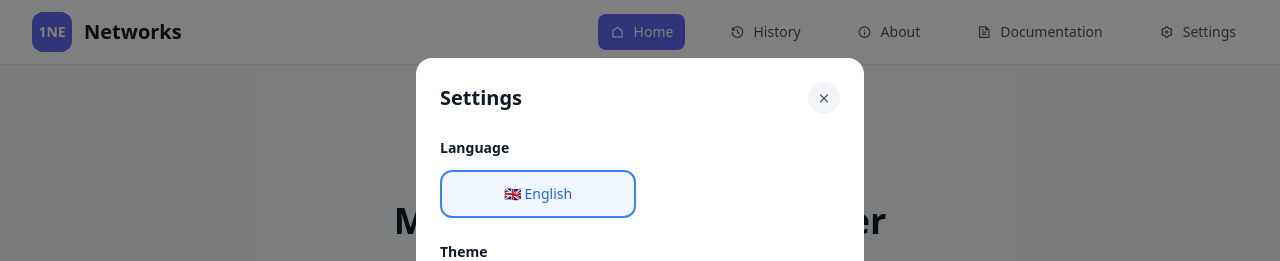
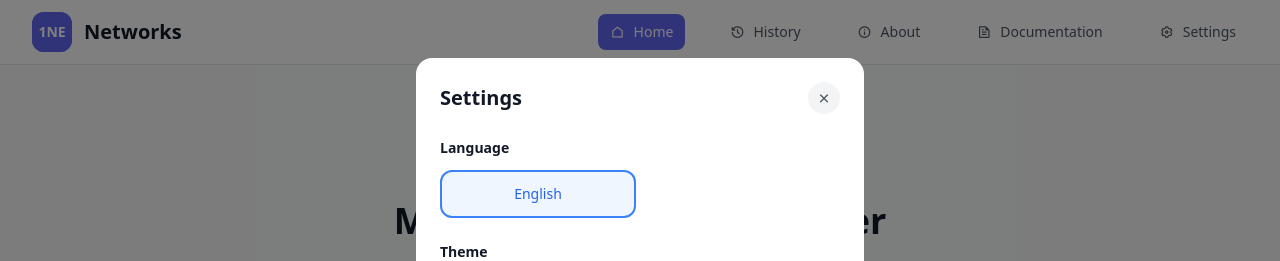
Before and after one commit to xsprk/1NET, a Next.js app: page / in a window 1280 px wide. Both pictures are taken after a click on the button "Settings". Shown: the top 261 px of the page. Built offline with nearby package versions, Linux system fonts and the light colour scheme.

Commit message:
Update ThemeCustomizer.tsx

```diff
--- a/components/ThemeCustomizer.tsx
+++ b/components/ThemeCustomizer.tsx
@@ -70,14 +70,14 @@ export default function ThemeCustomizer({ isOpen, onClose }: ThemeCustomizerProp
             <h3 className="text-sm font-semibold text-gray-900 dark:text-white mb-3">{t('language')}</h3>
             <div className="grid grid-cols-2 gap-2">
               <button
-                onClick={() => handleLanguageChange('en')}
+  onClick={handleLanguageChange}
   className={`p-3 rounded-xl border-2 transition-all text-sm font-medium cursor-pointer ${
     settings.language === 'en'
       ? 'border-blue-500 bg-blue-50 text-blue-600 dark:bg-blue-900/20'
-                    : 'border-gray-200 dark:border-gray-600 hover:border-gray-300 dark:hover:border-gray-500 text-gray-700 dark:text-gray-300'
+      : 'border-gray-300 dark:border-gray-600'
   }`}
 >
-                🇬🇧 English
+  English
 </button>
             </div>
           </div>
```
Lines whose indentation alone changed are shown as unchanged.
